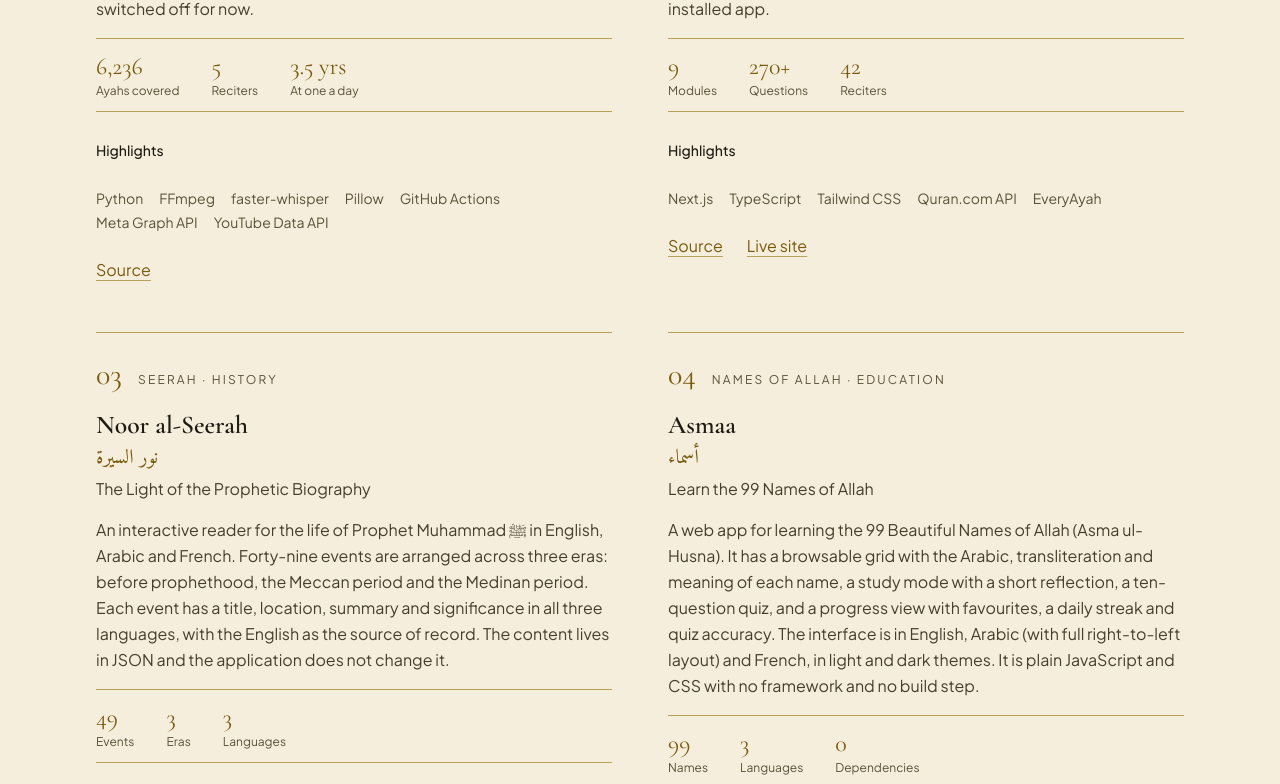
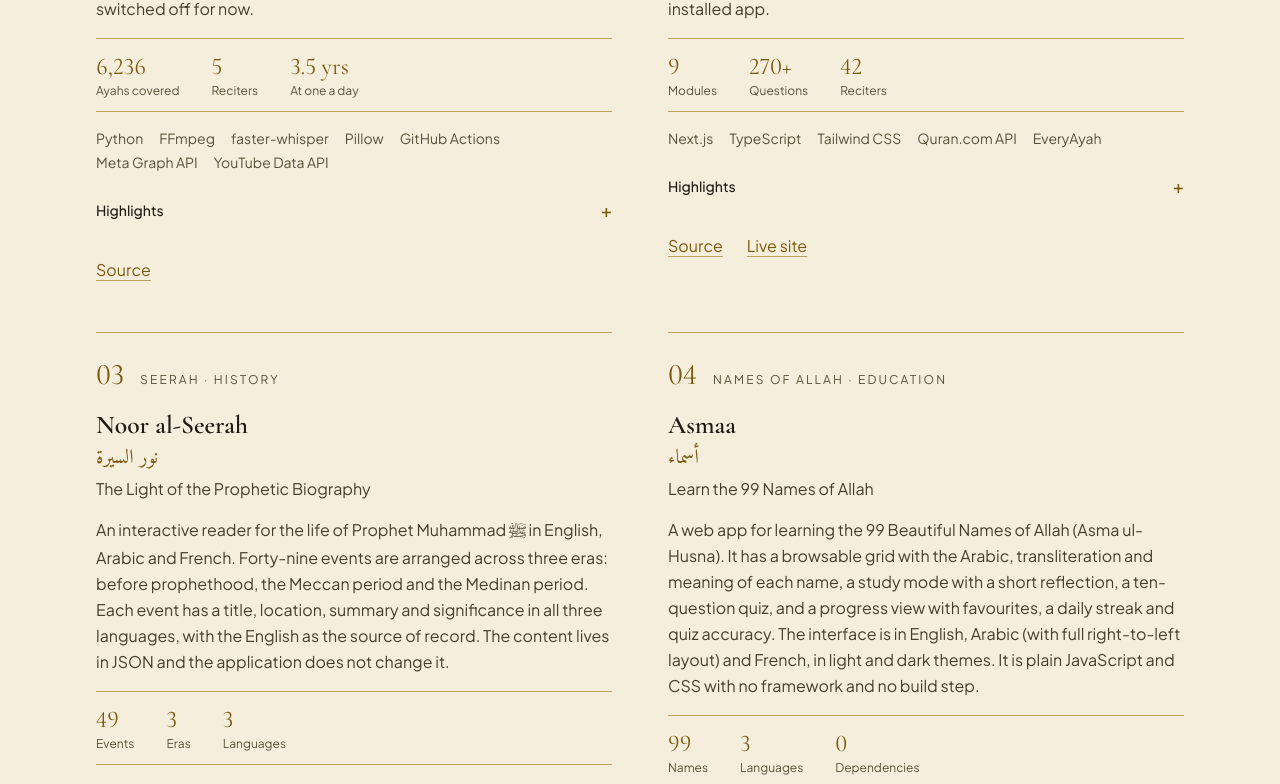
Before and after one commit to Abdalla-Eldoumani/my-islamic-portfolio, a Next.js app: page / in a window 1280 px wide. Shown: the part 1796-2580 px from the top of the page. Built offline with nearby package versions, Linux system fonts and the light colour scheme.

Commit message:
set honorific in arabic type and add highlights marker to project cards

```diff
--- a/src/components/project-card.tsx
+++ b/src/components/project-card.tsx
@@ -1,4 +1,20 @@
 import type { Project } from "@/data/projects";
+
+const HONORIFIC = "\uFDFA";
+
+// The body font has no glyph for the honorific, so it gets Arabic type and a language tag.
+function withHonorific(text: string) {
+  return text.split(HONORIFIC).flatMap((part, i) =>
+    i === 0
+      ? [part]
+      : [
+          <span key={i} lang="ar" dir="rtl" className="font-arabic">
+            {HONORIFIC}
+          </span>,
+          part,
+        ],
+  );
+}
 
 interface ProjectCardProps {
   project: Project;
@@ -16,7 +32,7 @@ export function ProjectCard({ project, number }: ProjectCardProps) {
       <div className="flex items-baseline gap-4">
         <span
           aria-hidden="true"
-          className="font-display text-3xl text-gold-primary"
+          className="font-display text-3xl lining-nums text-gold-primary"
         >
           {String(number).padStart(2, "0")}
         </span>
@@ -43,22 +59,28 @@ export function ProjectCard({ project, number }: ProjectCardProps) {
       </div>
 
       <p className="leading-relaxed text-text-secondary">
-        {project.description}
+        {withHonorific(project.description)}
       </p>
 
       <dl className="flex flex-wrap gap-x-8 gap-y-3 border-y border-rule py-3">
         {project.stats.map((stat) => (
           <div key={stat.label} className="flex flex-col-reverse">
             <dt className="text-xs text-text-muted">{stat.label}</dt>
-            <dd className="font-display text-2xl text-gold-primary">
+            <dd className="font-display text-2xl lining-nums text-gold-primary">
               {stat.value}
             </dd>
           </div>
         ))}
       </dl>
 
-      <details>
-        <summary className="flex min-h-11 cursor-pointer items-center text-sm font-medium marker:text-gold-primary">
+      <ul className="flex flex-wrap gap-x-4 gap-y-1 text-sm text-text-muted">
+        {project.techStack.map((tech) => (
+          <li key={tech}>{tech}</li>
+        ))}
+      </ul>
+
+      <details className="group">
+        <summary className="flex min-h-11 cursor-pointer list-none items-center justify-between text-sm font-medium after:text-lg after:text-gold-primary after:content-['+'] group-open:after:content-['-'] [&::-webkit-details-marker]:hidden">
           Highlights
         </summary>
         <ul className="list-disc space-y-2 ps-5 text-sm leading-relaxed text-text-secondary marker:text-gold-primary">
@@ -67,12 +89,6 @@ export function ProjectCard({ project, number }: ProjectCardProps) {
           ))}
         </ul>
       </details>
-
-      <ul className="flex flex-wrap gap-x-4 gap-y-1 text-sm text-text-muted">
-        {project.techStack.map((tech) => (
-          <li key={tech}>{tech}</li>
-        ))}
-      </ul>
 
       <ul className="flex flex-wrap gap-x-6">
         {project.links.map((link) => (
```
